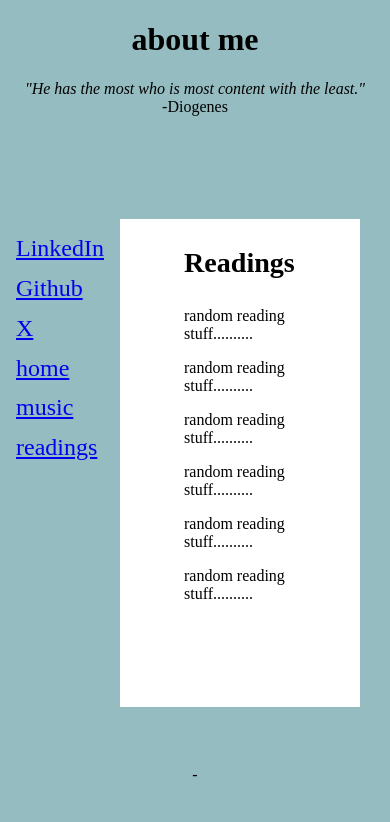
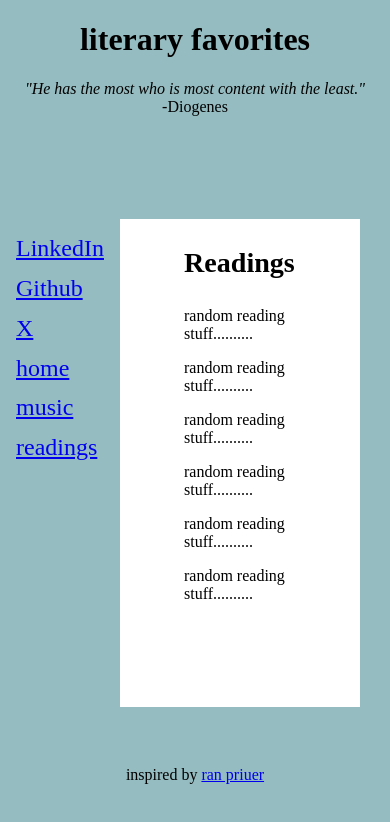
Before and after one commit to noah23olsen/simple-site, a Vue app in the folder simple-site-vue-project/: page /readings in a window 390 px wide. Shown: the top 822 px of the page. Built offline with nearby package versions, Linux system fonts and the light colour scheme.

Commit message:
responsive title

```diff
--- a/simple-site-vue-project/src/App.vue
+++ b/simple-site-vue-project/src/App.vue
@@ -1,9 +1,11 @@
 <template>
   <div class="main">
-     <div class="title">
-     <h1>about me</h1>
+     <div class="title-container">
+      <title-vue
+      :titleText="currentTitle"
+      />
       <p>
-        <i>"He has the most who is most content with the least."</i><br />
+        <i>"He has the most who is most content with the least."</i><br>
         -Diogenes
       </p>
     </div>
@@ -21,22 +23,38 @@
       <router-view></router-view>
     </div>
     <footer>
-      <p>-</p>
+      <p>inspired by <a href="https://ranprieur.com/" >ran priuer</a></p>
     </footer>
   </div>
 </template>
 
 <script>
+import TitleVue from './components/TitleVue.vue';
+
+
 export default {
   name: 'App',
+  components: {
+    TitleVue
+  },
+  data(){
+    return {
+      currentTitle: 'placeholder'
+    }
+  },
+  watch: {
+    $route(to) {
+      this.currentTitle = to.meta.title || '-'
+    }
+  }
 };
 </script>
 
 <style>
 html,
 body {
-  margin: 0; /*overrides the default browser behavior */
-  padding: 0; /*overrides the default browser behavior */
+  margin: 0;
+  padding: 0;
 }
 
 div.main {
@@ -47,11 +65,9 @@ div.main {
   grid-template-rows: auto auto auto;
 }
 
-div.title {
+div.title-container {
   /* background-color: rgb(99, 199, 210); */
   background-color: rgb(149, 188, 192);
-
-
   grid-column: 1 / 4;
   text-align: center;
 }
@@ -76,7 +92,6 @@ a.links {
   display: block;
   margin-bottom: 0.8rem;
   font-size:1.5rem;
-  /* color: rgb(100, 190, 250); */
 }
 a.links:hover{
   color:white;
--- a/simple-site-vue-project/src/components/ReadingsVue.vue
+++ b/simple-site-vue-project/src/components/ReadingsVue.vue
@@ -1,11 +1,11 @@
 <template>
-    <div>
-        <h3>Readings</h3>
+  <div>
+    <h3>Readings</h3>
     <p>random reading stuff..........</p>
     <p>random reading stuff..........</p>
     <p>random reading stuff..........</p>
     <p>random reading stuff..........</p>
     <p>random reading stuff..........</p>
     <p>random reading stuff..........</p>
-    </div>
+  </div>
 </template>
--- /dev/null
+++ b/simple-site-vue-project/src/components/TitleVue.vue
@@ -0,0 +1,9 @@
+<template>
+  <h1>{{ titleText }}</h1>
+</template>
+
+<script>
+export default {
+  props: ['titleText']
+}
+</script>
--- a/simple-site-vue-project/src/router/router.js
+++ b/simple-site-vue-project/src/router/router.js
@@ -5,9 +5,24 @@ import ReadingsVue from '@/components/ReadingsVue.vue';
 
 
 const routes = [
-    { path: '/', component: Home },
-    { path: '/music', name: 'MusicVue', component: MusicVue },
-    { path: '/readings', name: 'ReadingsVue', component: ReadingsVue },
+    {
+        path: '/',
+        component: Home,
+        meta: { title: 'about me'}
+    },
+    {
+        path: '/music',
+        name: 'MusicVue',
+        component: MusicVue,
+        meta: { title: 'melodies i enjoy'}
+
+    },
+    {
+        path: '/readings',
+        name: 'ReadingsVue',
+        component: ReadingsVue,
+        meta: { title: 'literary favorites'}
+    },
 
 ];
 
```
